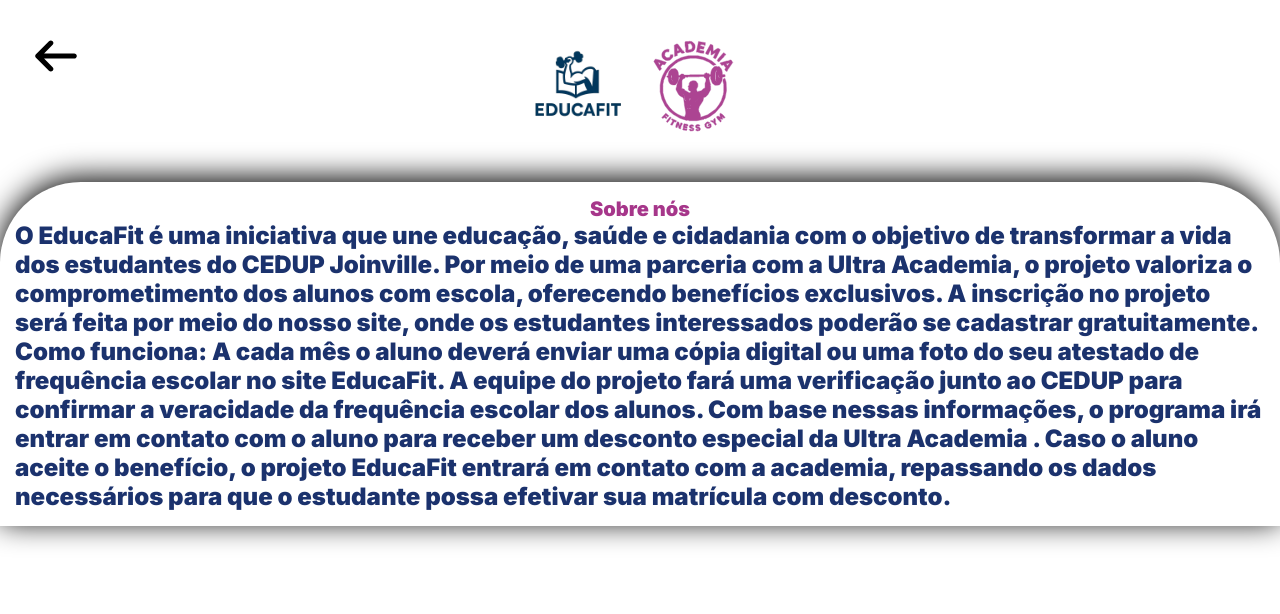
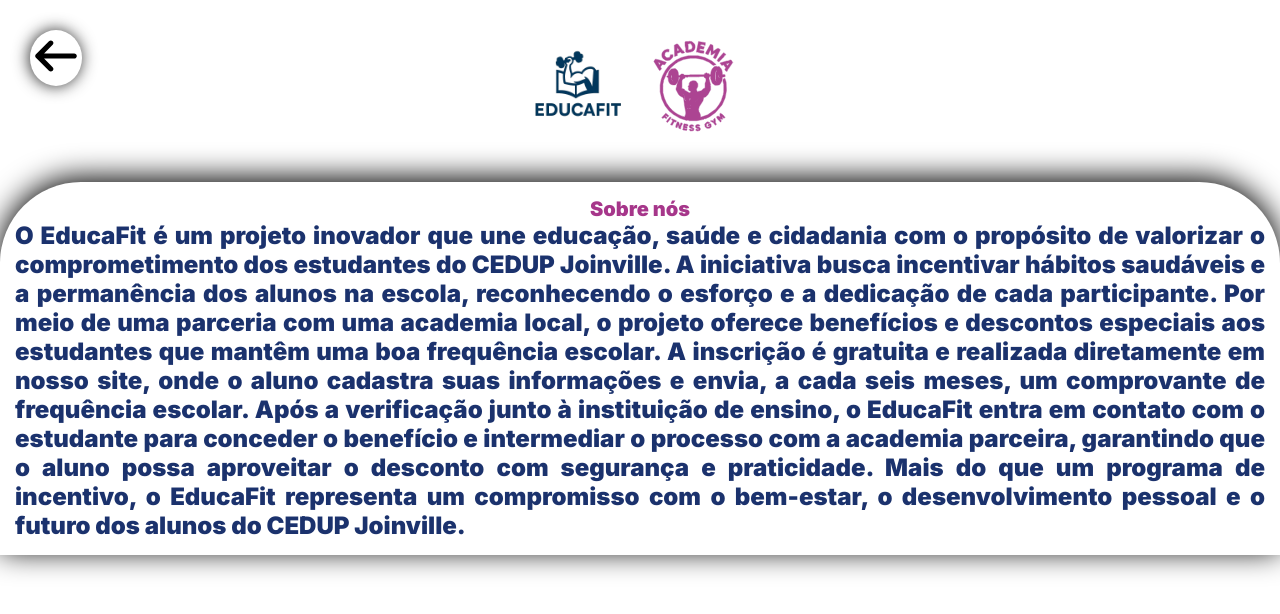
Before and after one commit to Murylofl/EducaFit, a website: page pages/sobre_nos_menu.html in a window 1280 px wide. Drawn offline with Linux system fonts and the light colour scheme.

Commit message:
sobre nos menu atualizado

```diff
--- a/assets/styles/sobre_nos_menu.css
+++ b/assets/styles/sobre_nos_menu.css
@@ -30,6 +30,11 @@
   flex-direction: row;
 }
 .seta {
+  box-shadow: -1px 0px 16px 0px rgba(0, 0, 0, 0.84);
+  -webkit-box-shadow: -1px 0px 16px 0px rgba(0, 0, 0, 0.84);
+  -moz-box-shadow: -1px 0px 16px 0px rgba(0, 0, 0, 0.84);
+  background: white;
+  border-radius: 100%;
   position: fixed;
   width: 52px;
   left: 30px;
@@ -74,6 +79,7 @@
 }
 
 .texto p {
+  text-align: justify;
   font-family: "Inter", sans-serif;
   font-optical-sizing: auto;
   font-size: 24px;
@@ -81,6 +87,3 @@
   font-style: normal;
   color: #1b326d;
 }
-a {
-  text-decoration: none;
-}
--- a/pages/sobre_nos_menu.html
+++ b/pages/sobre_nos_menu.html
@@ -14,7 +14,7 @@
     />
   </head>
   <body>
-    <div id="tudo" >
+    <div id="tudo">
       <header class="cabecalho">
         <a href="./menu_lateral.html" class="seta">
           <img src="../assets/images/arrow-left-solid-full.svg" alt="erro" />
@@ -41,22 +41,23 @@
           </header>
           <article class="texto">
             <p>
-              O EducaFit é uma iniciativa que une educação, saúde e cidadania
-              com o objetivo de transformar a vida dos estudantes do CEDUP
-              Joinville. Por meio de uma parceria com a Ultra Academia, o
-              projeto valoriza o comprometimento dos alunos com escola,
-              oferecendo benefícios exclusivos. A inscrição no projeto será
-              feita por meio do nosso site, onde os estudantes interessados
-              poderão se cadastrar gratuitamente. Como funciona: A cada mês o
-              aluno deverá enviar uma cópia digital ou uma foto do seu atestado
-              de frequência escolar no site EducaFit. A equipe do projeto fará
-              uma verificação junto ao CEDUP para confirmar a veracidade da
-              frequência escolar dos alunos. Com base nessas informações, o
-              programa irá entrar em contato com o aluno para receber um
-              desconto especial da Ultra Academia . Caso o aluno aceite o
-              benefício, o projeto EducaFit entrará em contato com a academia,
-              repassando os dados necessários para que o estudante possa
-              efetivar sua matrícula com desconto.
+              O EducaFit é um projeto inovador que une educação, saúde e
+              cidadania com o propósito de valorizar o comprometimento dos
+              estudantes do CEDUP Joinville. A iniciativa busca incentivar
+              hábitos saudáveis e a permanência dos alunos na escola,
+              reconhecendo o esforço e a dedicação de cada participante. Por
+              meio de uma parceria com uma academia local, o projeto oferece
+              benefícios e descontos especiais aos estudantes que mantêm uma boa
+              frequência escolar. A inscrição é gratuita e realizada diretamente
+              em nosso site, onde o aluno cadastra suas informações e envia, a
+              cada seis meses, um comprovante de frequência escolar. Após a
+              verificação junto à instituição de ensino, o EducaFit entra em
+              contato com o estudante para conceder o benefício e intermediar o
+              processo com a academia parceira, garantindo que o aluno possa
+              aproveitar o desconto com segurança e praticidade. Mais do que um
+              programa de incentivo, o EducaFit representa um compromisso com o
+              bem-estar, o desenvolvimento pessoal e o futuro dos alunos do
+              CEDUP Joinville.
             </p>
           </article>
         </main>
```
